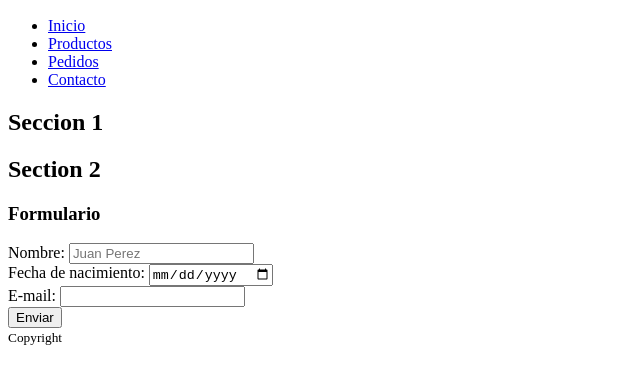
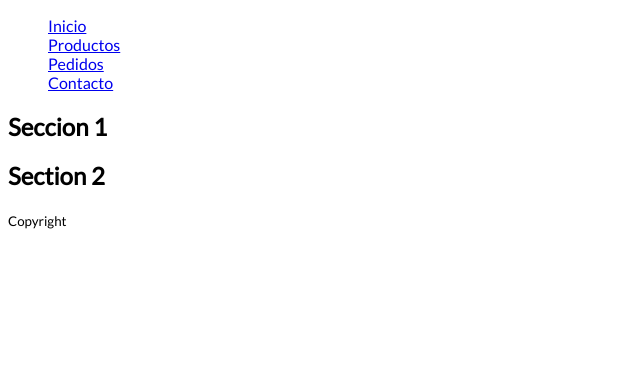
Before and after one commit to maurosgimenez/Proyecto-Talento-TECH---Mauro-Gimenez, a plain HTML site: page index.html in a window 1280 px wide. Shown: the part 211-594 px from the top of the page, without its empty margins (0-640 px from the left). Drawn offline with Linux system fonts and the light colour scheme.

Commit message:
segundo con lato

```diff
--- a/index.html
+++ b/index.html
@@ -4,10 +4,12 @@
     <meta charset="UTF-8">
     <meta name="viewport" content="width=device-width, initial-scale=1.0">
     <title>Nuts&Co - Tienda Saludable</title>
+    <link rel="stylesheet" href="style.css">
 </head>
 
 <body>
     <header>
+        <h1 hidden>NUTS&CO</h1>
         <img src="./img/Logo OK.jpg" alt="Logo">
     </header>
 
@@ -36,27 +38,6 @@
         <section>
             <h2>Section 2</h2>
         </section>
-
-        <h3>Formulario</h3>
-
-        <form action="" method="post">
-            <div>
-                <label for="nombre">Nombre:</label>
-                <input type="text" name="nombre" id="nombre" placeholder="Juan Perez">
-            </div>
-
-            <div>
-                <label for="date">Fecha de nacimiento:</label>
-                <input type="date" name="date" id="date">
-            </div>
-
-            <div>
-                <label for="email">E-mail:</label>
-                <input type="email" name="email" id="email">
-            </div>
-
-        <button type="submit">Enviar</button>
-        </form>
     </main>
 
     <footer>
--- /dev/null
+++ b/style.css
@@ -0,0 +1,16 @@
+@font-face
+{
+    font-family: "Lato";
+    src: url("/fonts/Lato-regular.ttf") format("truetype");
+}
+
+*
+{
+    font-family: Lato;
+}
+
+ul
+{
+    list-style: none;
+    text-decoration: none;
+}
```
Also changed, not shown: paginas/contacto.html (+9 -5 lines), paginas/pedidos.html (+1 -0 lines), paginas/productos.html (+1 -0 lines), fonts/Lato-regular.ttf (added), img/Caju 1.JPG (added), 1 other file.
